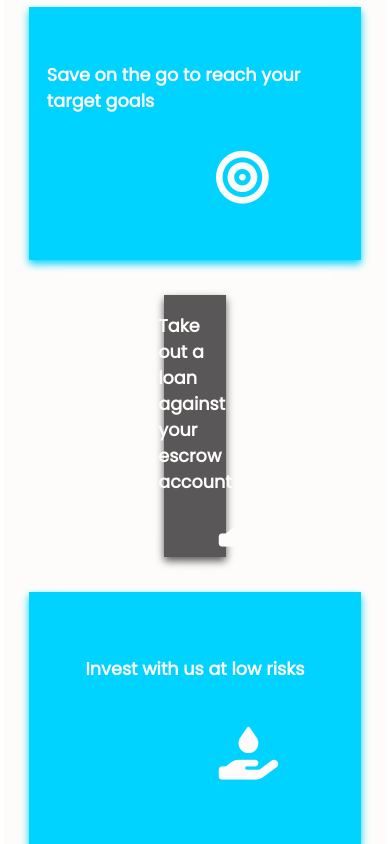
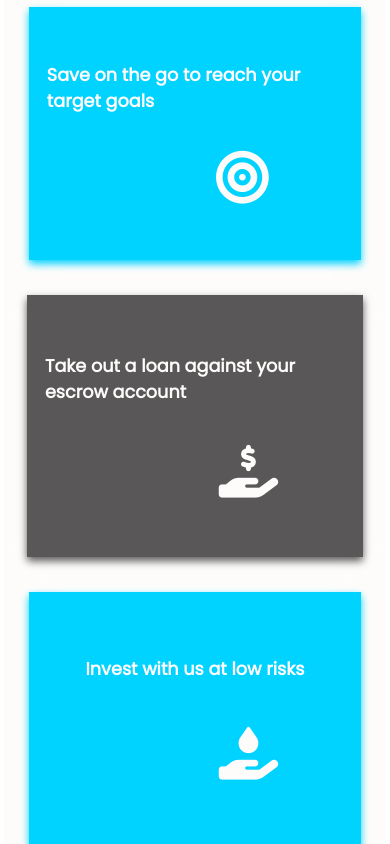
Before and after one commit to fortune-elite/fortune-app, a React (Create React App) app: page / in a window 390 px wide. In both pictures the pointer is over the element 195 px from the left and 1529 px from the top of the page. Shown: the part 1107-1951 px from the top of the page. Built offline with nearby package versions, Linux system fonts and the light colour scheme; the HTML template or start-up script is replaced by a standard one.

Commit message:
working on all pages

```diff
--- a/src/components/css/Card.modules.css
+++ b/src/components/css/Card.modules.css
@@ -255,7 +255,7 @@
 
     .cardDark:hover{
         cursor: pointer;
-        width: 16vw;
+        width: 86vw;
         height: 31vh;
         opacity: 0.8;
 
@@ -263,14 +263,14 @@
 
     .cardSky:hover{
         cursor: pointer;
-        width: 16vw;
+        width: 86vw;
         height: 31vh;
         opacity: 0.8;
     }
 
     .cardBlue:hover {
         cursor: pointer;
-        width: 16vw;
+        width: 86vw;
         height: 31vh;
         opacity: 0.8;
     }
```
